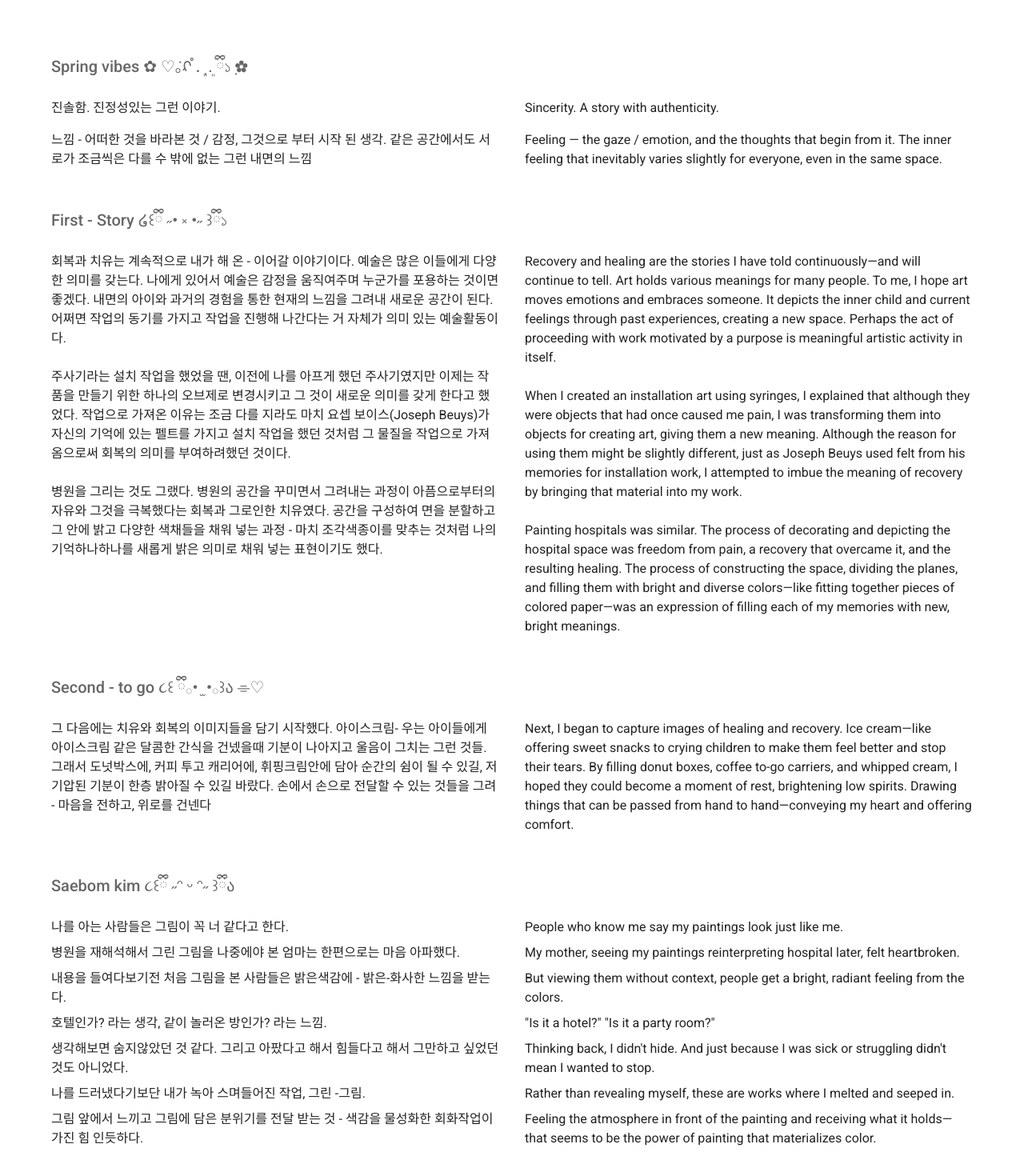
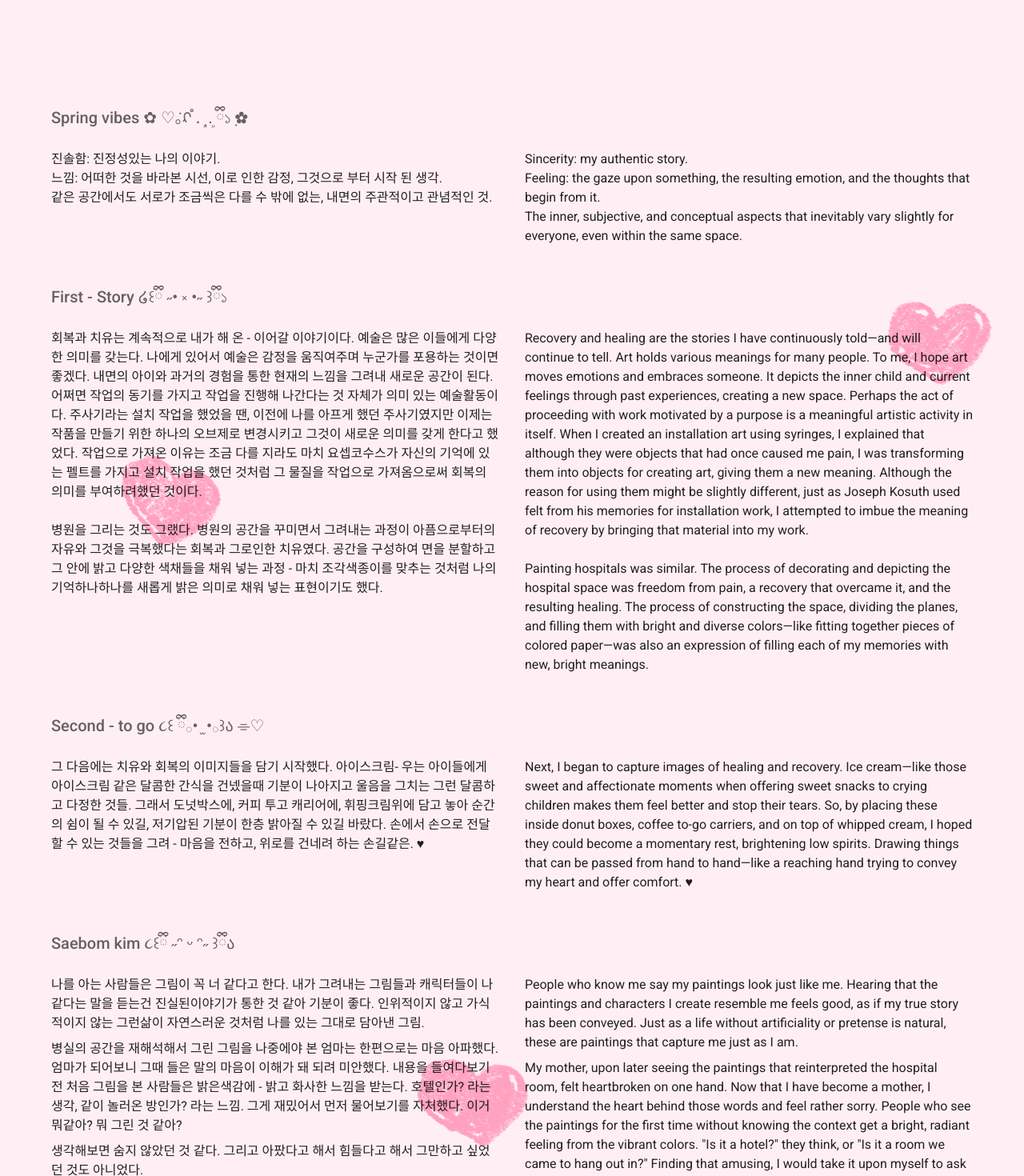
Before and after one commit to jaylee1021/springk_portfolio, a Next.js app: page /about in a window 1280 px wide. Shown: the part 100-1570 px from the top of the page at 80% size. Built offline with nearby package versions, Linux system fonts and the light colour scheme.

Commit message:
update about me with new Korean version and EN translation

```diff
--- a/src/components/About/AboutMe.tsx
+++ b/src/components/About/AboutMe.tsx
@@ -7,6 +7,14 @@ import Grid from '@mui/material/Grid';
 
 export default function AboutMe() {
     return (
+        <Box
+            sx={{
+                minHeight: '100vh',
+                backgroundImage: 'url(/characters_background.png)',
+                backgroundPosition: 'center',
+                py: 8
+            }}
+        >
             <Container maxWidth="lg" sx={{ py: 8 }}>
                 <Box sx={{ my: 4 }}>
                     {/* Spring vibes Section */}
@@ -15,19 +23,25 @@ export default function AboutMe() {
                     </Typography>
                     <Grid container spacing={4}>
                         <Grid size={{ xs: 12, md: 6 }}>
-                        <Typography variant="body1" sx={{ mb: 2 }}>
-                            진솔함. 진정성있는 그런 이야기.
+                            <Typography variant="body1">
+                                진솔함: 진정성있는 나의 이야기.
                             </Typography>
                             <Typography variant="body1">
-                            느낌 - 어떠한 것을 바라본 것 / 감정, 그것으로 부터 시작 된 생각. 같은 공간에서도 서로가 조금씩은 다를 수 밖에 없는 그런 내면의 느낌
+                                느낌: 어떠한 것을 바라본 시선, 이로 인한 감정, 그것으로 부터 시작 된 생각.
+                            </Typography>
+                            <Typography variant="body1">
+                                같은 공간에서도 서로가 조금씩은 다를 수 밖에 없는, 내면의 주관적이고 관념적인 것.
                             </Typography>
                         </Grid>
                         <Grid size={{ xs: 12, md: 6 }}>
-                        <Typography variant="body1" sx={{ mb: 2 }}>
-                            Sincerity. A story with authenticity.
+                            <Typography variant="body1">
+                                Sincerity: my authentic story.
                             </Typography>
                             <Typography variant="body1">
-                            Feeling — the gaze / emotion, and the thoughts that begin from it. The inner feeling that inevitably varies slightly for everyone, even in the same space.
+                                Feeling: the gaze upon something, the resulting emotion, and the thoughts that begin from it.
+                            </Typography>
+                            <Typography variant="body1">
+                                The inner, subjective, and conceptual aspects that inevitably vary slightly for everyone, even within the same space.
                             </Typography>
                         </Grid>
                     </Grid>
@@ -39,10 +53,7 @@ export default function AboutMe() {
                     <Grid container spacing={4}>
                         <Grid size={{ xs: 12, md: 6 }}>
                             <Typography variant="body1" sx={{ mb: 3 }}>
-                            회복과 치유는 계속적으로 내가 해 온 - 이어갈 이야기이다. 예술은 많은 이들에게 다양한 의미를 갖는다. 나에게 있어서 예술은 감정을 움직여주며 누군가를 포용하는 것이면 좋겠다. 내면의 아이와 과거의 경험을 통한 현재의 느낌을 그려내 새로운 공간이 된다. 어쩌면 작업의 동기를 가지고 작업을 진행해 나간다는 거 자체가 의미 있는 예술활동이다.
-                        </Typography>
-                        <Typography variant="body1" sx={{ mb: 3 }}>
-                            주사기라는 설치 작업을 했었을 땐, 이전에 나를 아프게 했던 주사기였지만 이제는 작품을 만들기 위한 하나의 오브제로 변경시키고 그 것이 새로운 의미를 갖게 한다고 했었다. 작업으로 가져온 이유는 조금 다를 지라도 마치 요셉 보이스(Joseph Beuys)가 자신의 기억에 있는 펠트를 가지고 설치 작업을 했던 것처럼 그 물질을 작업으로 가져옴으로써 회복의 의미를 부여하려했던 것이다.
+                                회복과 치유는 계속적으로 내가 해 온 - 이어갈 이야기이다. 예술은 많은 이들에게 다양한 의미를 갖는다. 나에게 있어서 예술은 감정을 움직여주며 누군가를 포용하는 것이면 좋겠다. 내면의 아이와 과거의 경험을 통한 현재의 느낌을 그려내 새로운 공간이 된다. 어쩌면 작업의 동기를 가지고 작업을 진행해 나간다는 것 자체가 의미 있는 예술활동이다. 주사기라는 설치 작업을 했었을 땐, 이전에 나를 아프게 했던 주사기였지만 이제는 작품을 만들기 위한 하나의 오브제로 변경시키고 그것이 새로운 의미를 갖게 한다고 했었다. 작업으로 가져온 이유는 조금 다를 지라도 마치 요셉코수스가 자신의 기억에 있는 펠트를 가지고 설치 작업을 했던 것처럼 그 물질을 작업으로 가져옴으로써 회복의 의미를 부여하려했던 것이다.
                             </Typography>
                             <Typography variant="body1">
                                 병원을 그리는 것도 그랬다. 병원의 공간을 꾸미면서 그려내는 과정이 아픔으로부터의 자유와 그것을 극복했다는 회복과 그로인한 치유였다. 공간을 구성하여 면을 분할하고 그 안에 밝고 다양한 색채들을 채워 넣는 과정 - 마치 조각색종이를 맞추는 것처럼 나의 기억하나하나를 새롭게 밝은 의미로 채워 넣는 표현이기도 했다.
@@ -50,13 +61,10 @@ export default function AboutMe() {
                         </Grid>
                         <Grid size={{ xs: 12, md: 6 }}>
                             <Typography variant="body1" sx={{ mb: 3 }}>
-                            Recovery and healing are the stories I have told continuously—and will continue to tell. Art holds various meanings for many people. To me, I hope art moves emotions and embraces someone. It depicts the inner child and current feelings through past experiences, creating a new space. Perhaps the act of proceeding with work motivated by a purpose is meaningful artistic activity in itself.
-                        </Typography>
-                        <Typography variant="body1" sx={{ mb: 3 }}>
-                            When I created an installation art using syringes, I explained that although they were objects that had once caused me pain, I was transforming them into objects for creating art, giving them a new meaning. Although the reason for using them might be slightly different, just as Joseph Beuys used felt from his memories for installation work, I attempted to imbue the meaning of recovery by bringing that material into my work.
+                                Recovery and healing are the stories I have continuously told—and will continue to tell. Art holds various meanings for many people. To me, I hope art moves emotions and embraces someone. It depicts the inner child and current feelings through past experiences, creating a new space. Perhaps the act of proceeding with work motivated by a purpose is a meaningful artistic activity in itself. When I created an installation art using syringes, I explained that although they were objects that had once caused me pain, I was transforming them into objects for creating art, giving them a new meaning. Although the reason for using them might be slightly different, just as Joseph Kosuth used felt from his memories for installation work, I attempted to imbue the meaning of recovery by bringing that material into my work.
                             </Typography>
                             <Typography variant="body1">
-                            Painting hospitals was similar. The process of decorating and depicting the hospital space was freedom from pain, a recovery that overcame it, and the resulting healing. The process of constructing the space, dividing the planes, and filling them with bright and diverse colors—like fitting together pieces of colored paper—was an expression of filling each of my memories with new, bright meanings.
+                                Painting hospitals was similar. The process of decorating and depicting the hospital space was freedom from pain, a recovery that overcame it, and the resulting healing. The process of constructing the space, dividing the planes, and filling them with bright and diverse colors—like fitting together pieces of colored paper—was also an expression of filling each of my memories with new, bright meanings.
                             </Typography>
                         </Grid>
                     </Grid>
@@ -68,12 +76,12 @@ export default function AboutMe() {
                     <Grid container spacing={4}>
                         <Grid size={{ xs: 12, md: 6 }}>
                             <Typography variant="body1">
-                            그 다음에는 치유와 회복의 이미지들을 담기 시작했다. 아이스크림- 우는 아이들에게 아이스크림 같은 달콤한 간식을 건넸을때 기분이 나아지고 울음이 그치는 그런 것들. 그래서 도넛박스에, 커피 투고 캐리어에, 휘핑크림안에 담아 순간의 쉼이 될 수 있길, 저기압된 기분이 한층 밝아질 수 있길 바랐다. 손에서 손으로 전달할 수 있는 것들을 그려 - 마음을 전하고, 위로를 건넨다
+                                그 다음에는 치유와 회복의 이미지들을 담기 시작했다. 아이스크림- 우는 아이들에게 아이스크림 같은 달콤한 간식을 건넸을때 기분이 나아지고 울음을 그치는 그런 달콤하고 다정한 것들. 그래서 도넛박스에, 커피 투고 캐리어에, 휘핑크림위에 담고 놓아 순간의 쉼이 될 수 있길, 저기압된 기분이 한층 밝아질 수 있길 바랐다. 손에서 손으로 전달할 수 있는 것들을 그려 - 마음을 전하고, 위로를 건네려 하는 손길같은. ♥
                             </Typography>
                         </Grid>
                         <Grid size={{ xs: 12, md: 6 }}>
                             <Typography variant="body1">
-                            Next, I began to capture images of healing and recovery. Ice cream—like offering sweet snacks to crying children to make them feel better and stop their tears. By filling donut boxes, coffee to-go carriers, and whipped cream, I hoped they could become a moment of rest, brightening low spirits. Drawing things that can be passed from hand to hand—conveying my heart and offering comfort.
+                                Next, I began to capture images of healing and recovery. Ice cream—like those sweet and affectionate moments when offering sweet snacks to crying children makes them feel better and stop their tears. So, by placing these inside donut boxes, coffee to-go carriers, and on top of whipped cream, I hoped they could become a momentary rest, brightening low spirits. Drawing things that can be passed from hand to hand—like a reaching hand trying to convey my heart and offer comfort. ♥
                             </Typography>
                         </Grid>
                     </Grid>
@@ -85,52 +93,53 @@ export default function AboutMe() {
                     <Grid container spacing={4}>
                         <Grid size={{ xs: 12, md: 6 }}>
                             <Typography variant="body1" sx={{ mb: 1 }}>
-                            나를 아는 사람들은 그림이 꼭 너 같다고 한다.
+                                나를 아는 사람들은 그림이 꼭 너 같다고 한다. 내가 그려내는 그림들과 캐릭터들이 나같다는 말을 듣는건 진실된이야기가 통한 것 같아 기분이 좋다. 인위적이지 않고 가식적이지 않는 그런삶이 자연스러운 것처럼 나를 있는 그대로 담아낸 그림.
                             </Typography>
                             <Typography variant="body1" sx={{ mb: 1 }}>
-                            병원을 재해석해서 그린 그림을 나중에야 본 엄마는 한편으로는 마음 아파했다.
+                                병실의 공간을 재해석해서 그린 그림을 나중에야 본 엄마는 한편으로는 마음 아파했다. 엄마가 되어보니 그때 들은 말의 마음이 이해가 돼 되려 미안했다. 내용을 들여다보기전 처음 그림을 본 사람들은 밝은색감에 - 밝고 화사한 느낌을 받는다. 호텔인가? 라는 생각, 같이 놀러온 방인가? 라는 느낌. 그게 재밌어서 먼저 물어보기를 자처했다. 이거 뭐같아? 뭐 그린 것 같아?
                             </Typography>
                             <Typography variant="body1" sx={{ mb: 1 }}>
-                            내용을 들여다보기전 처음 그림을 본 사람들은 밝은색감에 - 밝은-화사한 느낌을 받는다.
+                                생각해보면 숨지 않았던 것 같다. 그리고 아팠다고 해서 힘들다고 해서 그만하고 싶었던 것도 아니었다.
                             </Typography>
                             <Typography variant="body1" sx={{ mb: 1 }}>
-                            호텔인가? 라는 생각, 같이 놀러온 방인가? 라는 느낌.
+                                나를 드러냈다기보단 내가 녹아 스며든 작업, 그린 -그림, 그려진 - 그림들.
                             </Typography>
                             <Typography variant="body1" sx={{ mb: 1 }}>
-                            생각해보면 숨지않았던 것 같다. 그리고 아팠다고 해서 힘들다고 해서 그만하고 싶었던 것도 아니었다.
+                                그림 앞에서 공간을 느끼고 그림에 담은 분위기를 전달 받는 것 -
                             </Typography>
                             <Typography variant="body1" sx={{ mb: 1 }}>
-                            나를 드러냈다기보단 내가 녹아 스며들어진 작업, 그린 -그림.
+                                이것은 색감을 물성화한 회화작업이 가질 수 있는 고유한 회화성
                             </Typography>
                             <Typography variant="body1">
-                            그림 앞에서 느끼고 그림에 담은 분위기를 전달 받는 것 - 색감을 물성화한 회화작업이 가진 힘 인듯하다.
+                                그리고 그 그림 안으로 들어가 머물러 있을 수 있게하는 끌림이다.
                             </Typography>
                         </Grid>
                         <Grid size={{ xs: 12, md: 6 }}>
                             <Typography variant="body1" sx={{ mb: 1 }}>
-                            People who know me say my paintings look just like me.
+                                People who know me say my paintings look just like me. Hearing that the paintings and characters I create resemble me feels good, as if my true story has been conveyed. Just as a life without artificiality or pretense is natural, these are paintings that capture me just as I am.
                             </Typography>
                             <Typography variant="body1" sx={{ mb: 1 }}>
-                            My mother, seeing my paintings reinterpreting hospital later, felt heartbroken.
+                                My mother, upon later seeing the paintings that reinterpreted the hospital room, felt heartbroken on one hand. Now that I have become a mother, I understand the heart behind those words and feel rather sorry. People who see the paintings for the first time without knowing the context get a bright, radiant feeling from the vibrant colors. &quot;Is it a hotel?&quot; they think, or &quot;Is it a room we came to hang out in?&quot; Finding that amusing, I would take it upon myself to ask first: &quot;What does this look like to you? What do you think I painted?&quot;
                             </Typography>
                             <Typography variant="body1" sx={{ mb: 1 }}>
-                            But viewing them without context, people get a bright, radiant feeling from the colors.
+                                Thinking back, I don&apos;t think I was hiding. And just because I was sick or struggling didn&apos;t mean I wanted to stop.
                             </Typography>
                             <Typography variant="body1" sx={{ mb: 1 }}>
-                            &quot;Is it a hotel?&quot; &quot;Is it a party room?&quot;
+                                Rather than revealing myself, these are works where I melted and seeped in—paintings I drew, paintings that were drawn.
                             </Typography>
                             <Typography variant="body1" sx={{ mb: 1 }}>
-                            Thinking back, I didn't hide. And just because I was sick or struggling didn't mean I wanted to stop.
+                                Feeling the space in front of the painting and receiving the atmosphere it holds—
                             </Typography>
                             <Typography variant="body1" sx={{ mb: 1 }}>
-                            Rather than revealing myself, these are works where I melted and seeped in.
+                                This is the unique painterly quality that painting, which materializes color, can possess,
                             </Typography>
                             <Typography variant="body1">
-                            Feeling the atmosphere in front of the painting and receiving what it holds—that seems to be the power of painting that materializes color.
+                                and the attraction that allows one to enter into the painting and stay a while.
                             </Typography>
                         </Grid>
                     </Grid>
                 </Box>
             </Container>
+        </Box>
     );
 }
```
Lines whose indentation alone changed are shown as unchanged.
